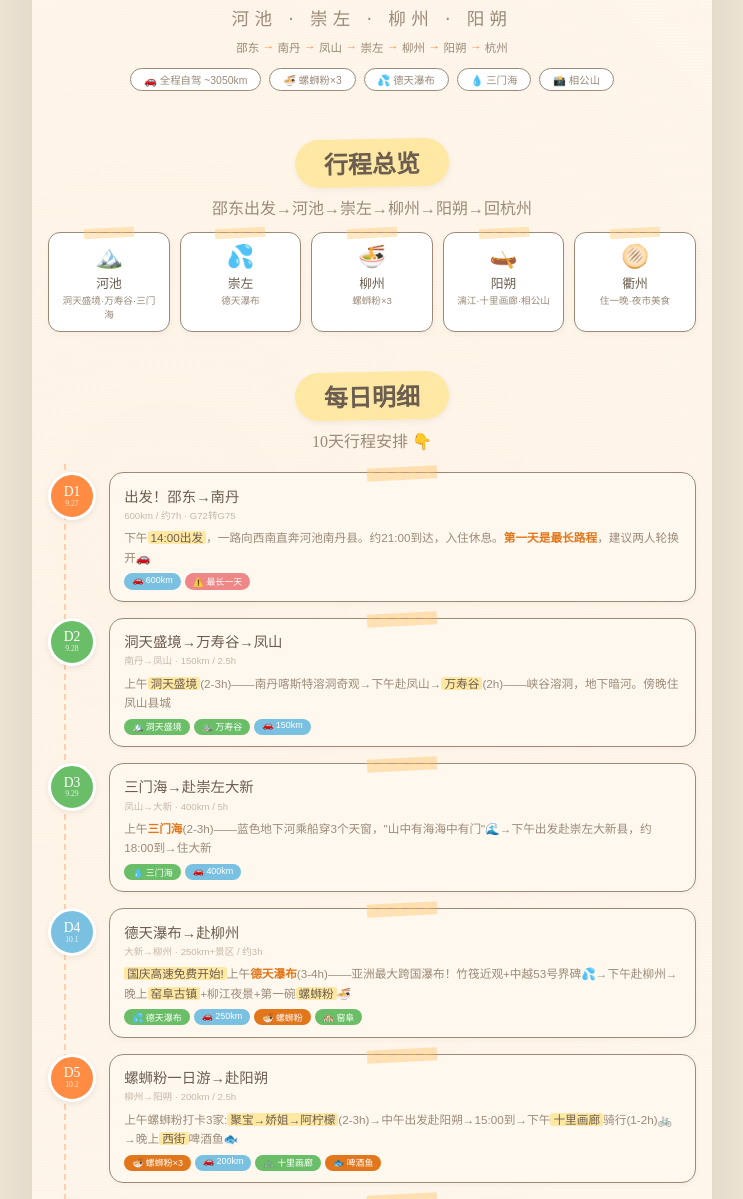
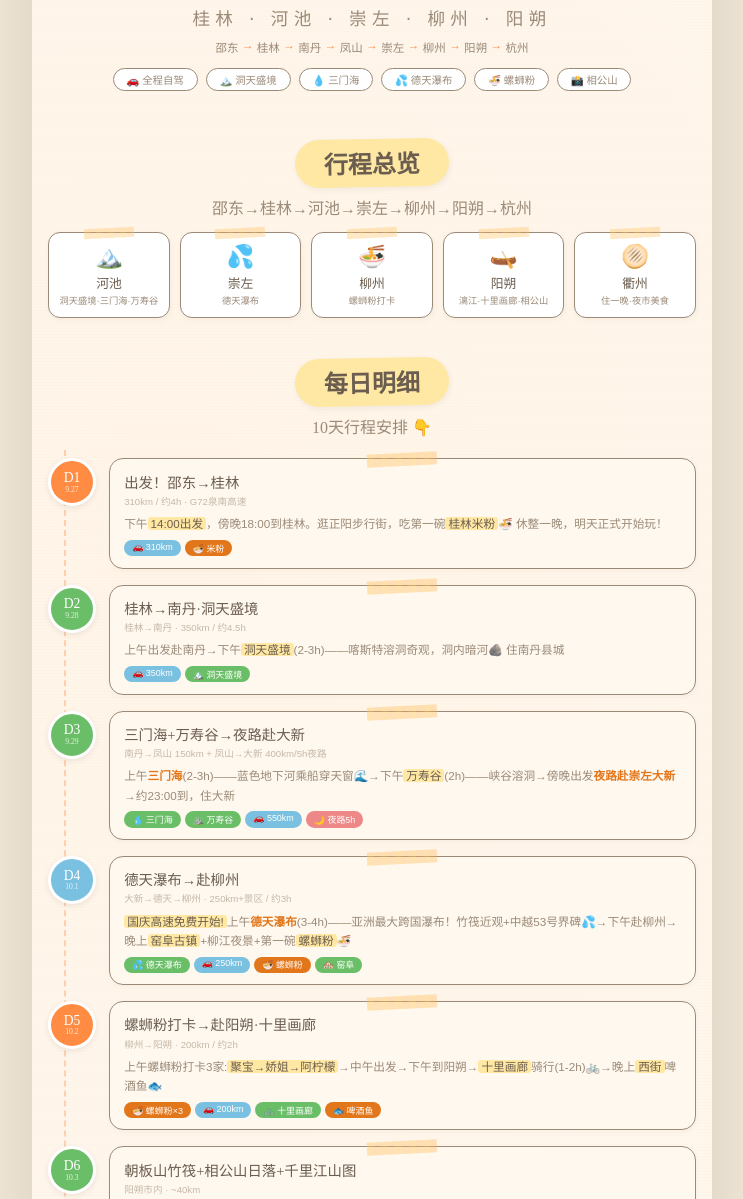
Before and after one commit to Eatingc4/guangxi-travel-guide, a plain HTML site: page index.html in a window 1280 px wide. Shown: the part 126-1325 px from the top of the page, without its empty margins (268-1011 px from the left). Drawn offline with Linux system fonts and the light colour scheme; a web font is replaced by a local one.

Commit message:
新行程：邵东→桂林→南丹→凤山→崇左→柳州→阳朔→杭州

```diff
--- a/index.html
+++ b/index.html
@@ -28,12 +28,12 @@ body{font-family:'ZCOOL XiaoWei','PingFang SC',sans-serif;background:#F0E6D6;col
 .sec-head{text-align:center;padding:1.5rem 1rem 0.8rem;}
 .sec-head h2{font-family:'ZCOOL KuaiLe';font-size:1.5rem;color:var(--ink);display:inline-block;background:var(--yellow);padding:0.4rem 1.8rem;border-radius:50px;box-shadow:1px 2px 6px rgba(0,0,0,0.06);transform:rotate(-1deg);}
 .sec-head p{font-family:'Long Cang';font-size:1rem;color:var(--ink-l);margin-top:0.5rem;}
-.overview{padding:0 1rem 1rem;display:grid;grid-template-columns:repeat(auto-fit,minmax(120px,1fr));gap:0.6rem;}
+.overview{padding:0 1rem 1rem;display:grid;grid-template-columns:repeat(auto-fit,minmax(110px,1fr));gap:0.6rem;}
 .ov-card{background:#fff;border:1.5px solid var(--stroke);border-radius:12px;padding:0.6rem;text-align:center;box-shadow:1px 2px 6px rgba(0,0,0,0.04);position:relative;}
 .ov-card::before{content:'';position:absolute;top:-5px;left:50%;transform:translateX(-50%) rotate(-3deg);width:50px;height:10px;background:repeating-linear-gradient(90deg,rgba(255,200,100,0.4) 0px,rgba(255,200,100,0.4) 6px,rgba(255,180,80,0.3) 6px,rgba(255,180,80,0.3) 12px);z-index:3;}
 .ov-card .ov-emoji{font-size:1.4rem;}
 .ov-card .ov-title{font-family:'ZCOOL KuaiLe';font-size:0.8rem;color:var(--ink);margin-top:0.2rem;}
-.ov-card .ov-desc{font-size:0.6rem;color:var(--ink-l);margin-top:0.1rem;}
+.ov-card .ov-desc{font-size:0.58rem;color:var(--ink-l);margin-top:0.1rem;}
 .tl{position:relative;padding:0.5rem 1rem 1rem;}
 .tl-rail{position:absolute;left:32px;top:0;bottom:0;width:0;border-left:2.5px dashed var(--orange);opacity:0.35;}
 .day{display:grid;grid-template-columns:48px 1fr;gap:0.8rem;margin-bottom:1rem;position:relative;}
@@ -46,8 +46,6 @@ body{font-family:'ZCOOL XiaoWei','PingFang SC',sans-serif;background:#F0E6D6;col
 .day-x{font-size:0.73rem;line-height:1.65;color:var(--ink-l);margin-bottom:0.4rem;}
 .day-x b{color:var(--ink);background:var(--yellow);padding:0 3px;border-radius:3px;font-weight:normal;}
 .day-x .star{color:var(--orange-d);font-weight:bold;}
-.ill{width:100%;border-radius:10px;overflow:hidden;margin-top:0.3rem;}
-.ill svg{width:100%;display:block;}
 .tags{display:flex;gap:0.25rem;flex-wrap:wrap;}
 .tag{font-size:0.56rem;padding:0.1rem 0.5rem;border-radius:9px;color:#fff;}
 .t-drive{background:var(--sky-d);}.t-sight{background:var(--green-d);}.t-food{background:var(--orange-d);}.t-night{background:var(--pink-d);}.t-home{background:var(--yellow-d);color:var(--orange-d);}.t-warn{background:#E88;}.t-ok{background:var(--green-d);}
@@ -63,16 +61,16 @@ body{font-family:'ZCOOL XiaoWei','PingFang SC',sans-serif;background:#F0E6D6;col
   <svg style="position:absolute;top:1.2rem;left:0.8rem;" width="50" height="28" viewBox="0 0 55 30" stroke-linecap="round" stroke-linejoin="round"><path d="M8,22Q3,20 5,14Q3,8 12,8Q15,3 23,5Q30,1 35,7Q45,5 48,13Q53,16 48,22Z" fill="#fff" stroke="#A8D8EA" stroke-width="1.5"/></svg>
   <div style="font-size:0.7rem;color:var(--ink-l);letter-spacing:0.3em;margin-bottom:0.3rem;">✦ 9.27 — 10.7 · 自驾10天 ✦</div>
   <h1>广西自驾游</h1>
-  <div class="sub">河池 · 崇左 · 柳州 · 阳朔</div>
-  <div class="route"><span>邵东</span><span class="route-arrow">→</span><span>南丹</span><span class="route-arrow">→</span><span>凤山</span><span class="route-arrow">→</span><span>崇左</span><span class="route-arrow">→</span><span>柳州</span><span class="route-arrow">→</span><span>阳朔</span><span class="route-arrow">→</span><span>杭州</span></div>
-  <div class="chips"><span class="chip">🚗 全程自驾 ~3050km</span><span class="chip">🍜 螺蛳粉×3</span><span class="chip">💦 德天瀑布</span><span class="chip">💧 三门海</span><span class="chip">📸 相公山</span></div>
+  <div class="sub">桂林 · 河池 · 崇左 · 柳州 · 阳朔</div>
+  <div class="route"><span>邵东</span><span class="route-arrow">→</span><span>桂林</span><span class="route-arrow">→</span><span>南丹</span><span class="route-arrow">→</span><span>凤山</span><span class="route-arrow">→</span><span>崇左</span><span class="route-arrow">→</span><span>柳州</span><span class="route-arrow">→</span><span>阳朔</span><span class="route-arrow">→</span><span>杭州</span></div>
+  <div class="chips"><span class="chip">🚗 全程自驾</span><span class="chip">🏔️ 洞天盛境</span><span class="chip">💧 三门海</span><span class="chip">💦 德天瀑布</span><span class="chip">🍜 螺蛳粉</span><span class="chip">📸 相公山</span></div>
 </div>
 
-<div class="sec-head"><h2>行程总览</h2><p>邵东出发→河池→崇左→柳州→阳朔→回杭州</p></div>
+<div class="sec-head"><h2>行程总览</h2><p>邵东→桂林→河池→崇左→柳州→阳朔→杭州</p></div>
 <div class="overview">
-  <div class="ov-card"><div class="ov-emoji">🏔️</div><div class="ov-title">河池</div><div class="ov-desc">洞天盛境·万寿谷·三门海</div></div>
+  <div class="ov-card"><div class="ov-emoji">🏔️</div><div class="ov-title">河池</div><div class="ov-desc">洞天盛境·三门海·万寿谷</div></div>
   <div class="ov-card"><div class="ov-emoji">💦</div><div class="ov-title">崇左</div><div class="ov-desc">德天瀑布</div></div>
-  <div class="ov-card"><div class="ov-emoji">🍜</div><div class="ov-title">柳州</div><div class="ov-desc">螺蛳粉×3</div></div>
+  <div class="ov-card"><div class="ov-emoji">🍜</div><div class="ov-title">柳州</div><div class="ov-desc">螺蛳粉打卡</div></div>
   <div class="ov-card"><div class="ov-emoji">🛶</div><div class="ov-title">阳朔</div><div class="ov-desc">漓江·十里画廊·相公山</div></div>
   <div class="ov-card"><div class="ov-emoji">🫓</div><div class="ov-title">衢州</div><div class="ov-desc">住一晚·夜市美食</div></div>
 </div>
@@ -81,44 +79,44 @@ body{font-family:'ZCOOL XiaoWei','PingFang SC',sans-serif;background:#F0E6D6;col
 <div class="tl"><div class="tl-rail"></div>
 
 <div class="day"><div class="day-b" style="background:var(--orange);color:#fff;"><div class="dn">D1</div><div class="dd">9.27</div></div><div class="day-c">
-<div class="day-t">出发！邵东→南丹</div><div class="day-d">600km / 约7h · G72转G75</div>
-<div class="day-x">下午<b>14:00出发</b>，一路向西南直奔河池南丹县。约21:00到达，入住休息。<span class="star">第一天是最长路程</span>，建议两人轮换开🚗</div>
-<div class="tags"><span class="tag t-drive">🚗 600km</span><span class="tag t-warn">⚠️ 最长一天</span></div>
+<div class="day-t">出发！邵东→桂林</div><div class="day-d">310km / 约4h · G72泉南高速</div>
+<div class="day-x">下午<b>14:00出发</b>，傍晚18:00到桂林。逛正阳步行街，吃第一碗<b>桂林米粉</b>🍜 休整一晚，明天正式开始玩！</div>
+<div class="tags"><span class="tag t-drive">🚗 310km</span><span class="tag t-food">🍜 米粉</span></div>
 </div></div>
 
 <div class="day"><div class="day-b" style="background:var(--green-d);color:#fff;"><div class="dn">D2</div><div class="dd">9.28</div></div><div class="day-c">
-<div class="day-t">洞天盛境→万寿谷→凤山</div><div class="day-d">南丹→凤山 · 150km / 2.5h</div>
-<div class="day-x">上午<b>洞天盛境</b>(2-3h)——南丹喀斯特溶洞奇观→下午赴凤山→<b>万寿谷</b>(2h)——峡谷溶洞，地下暗河。傍晚住凤山县城</div>
-<div class="tags"><span class="tag t-sight">🏔️ 洞天盛境</span><span class="tag t-sight">⛰️ 万寿谷</span><span class="tag t-drive">🚗 150km</span></div>
+<div class="day-t">桂林→南丹·洞天盛境</div><div class="day-d">桂林→南丹 · 350km / 约4.5h</div>
+<div class="day-x">上午出发赴南丹→下午<b>洞天盛境</b>(2-3h)——喀斯特溶洞奇观，洞内暗河🪨 住南丹县城</div>
+<div class="tags"><span class="tag t-drive">🚗 350km</span><span class="tag t-sight">🏔️ 洞天盛境</span></div>
 </div></div>
 
 <div class="day"><div class="day-b" style="background:var(--green-d);color:#fff;"><div class="dn">D3</div><div class="dd">9.29</div></div><div class="day-c">
-<div class="day-t">三门海→赴崇左大新</div><div class="day-d">凤山→大新 · 400km / 5h</div>
-<div class="day-x">上午<span class="star">三门海</span>(2-3h)——蓝色地下河乘船穿3个天窗，"山中有海海中有门"🌊→下午出发赴崇左大新县，约18:00到→住大新</div>
-<div class="tags"><span class="tag t-sight">💧 三门海</span><span class="tag t-drive">🚗 400km</span></div>
+<div class="day-t">三门海+万寿谷→夜路赴大新</div><div class="day-d">南丹→凤山 150km + 凤山→大新 400km/5h夜路</div>
+<div class="day-x">上午<span class="star">三门海</span>(2-3h)——蓝色地下河乘船穿天窗🌊→下午<b>万寿谷</b>(2h)——峡谷溶洞→傍晚出发<span class="star">夜路赴崇左大新</span>→约23:00到，住大新</div>
+<div class="tags"><span class="tag t-sight">💧 三门海</span><span class="tag t-sight">⛰️ 万寿谷</span><span class="tag t-drive">🚗 550km</span><span class="tag t-warn">🌙 夜路5h</span></div>
 </div></div>
 
 <div class="day"><div class="day-b" style="background:var(--sky-d);color:#fff;"><div class="dn">D4</div><div class="dd">10.1</div></div><div class="day-c">
-<div class="day-t">德天瀑布→赴柳州</div><div class="day-d">大新→柳州 · 250km+景区 / 约3h</div>
+<div class="day-t">德天瀑布→赴柳州</div><div class="day-d">大新→德天→柳州 · 250km+景区 / 约3h</div>
 <div class="day-x"><b>国庆高速免费开始!</b>上午<span class="star">德天瀑布</span>(3-4h)——亚洲最大跨国瀑布！竹筏近观+中越53号界碑💦→下午赴柳州→晚上<b>窑阜古镇</b>+柳江夜景+第一碗<b>螺蛳粉</b>🍜</div>
 <div class="tags"><span class="tag t-sight">💦 德天瀑布</span><span class="tag t-drive">🚗 250km</span><span class="tag t-food">🍜 螺蛳粉</span><span class="tag t-sight">🏘️ 窑阜</span></div>
 </div></div>
 
 <div class="day"><div class="day-b" style="background:var(--orange);color:#fff;"><div class="dn">D5</div><div class="dd">10.2</div></div><div class="day-c">
-<div class="day-t">螺蛳粉一日游→赴阳朔</div><div class="day-d">柳州→阳朔 · 200km / 2.5h</div>
-<div class="day-x">上午螺蛳粉打卡3家:<b>聚宝→娇姐→阿柠檬</b>(2-3h)→中午出发赴阳朔→15:00到→下午<b>十里画廊</b>骑行(1-2h)🚲→晚上<b>西街</b>啤酒鱼🐟</div>
+<div class="day-t">螺蛳粉打卡→赴阳朔·十里画廊</div><div class="day-d">柳州→阳朔 · 200km / 约2h</div>
+<div class="day-x">上午螺蛳粉打卡3家:<b>聚宝→娇姐→阿柠檬</b>→中午出发→下午到阳朔→<b>十里画廊</b>骑行(1-2h)🚲→晚上<b>西街</b>啤酒鱼🐟</div>
 <div class="tags"><span class="tag t-food">🍜 螺蛳粉×3</span><span class="tag t-drive">🚗 200km</span><span class="tag t-sight">🚲 十里画廊</span><span class="tag t-food">🐟 啤酒鱼</span></div>
 </div></div>
 
 <div class="day"><div class="day-b" style="background:var(--green-d);color:#fff;"><div class="dn">D6</div><div class="dd">10.3</div></div><div class="day-c">
-<div class="day-t">阳朔全天：漓江竹筏+相公山日落</div><div class="day-d">阳朔市内 · ~40km</div>
+<div class="day-t">朝板山竹筏+相公山日落+千里江山图</div><div class="day-d">阳朔市内 · ~40km</div>
 <div class="day-x">上午<b>朝板山码头</b>坐电动竹筏游览<span class="star">漓江精华段</span>(往返1h)🛶→逛<b>兴坪老街</b>(20元背景拍照)→下午登<b>相公山</b>看日落(2h)——<span class="star">千里江山图取景地</span>！俯瞰漓江穿过喀斯特峰林✨</div>
 <div class="tags"><span class="tag t-sight">🛶 漓江竹筏</span><span class="tag t-sight">📸 相公山</span><span class="tag t-sight">🖼️ 千里江山图</span></div>
 </div></div>
 
 <div class="day"><div class="day-b" style="background:var(--pink-d);color:#fff;"><div class="dn">D7</div><div class="dd">10.4</div></div><div class="day-c">
 <div class="day-t">返程启动·阳朔→衡阳</div><div class="day-d">650km / 约8h · G65→G72</div>
-<div class="day-x"><b>7:00前出发</b>，走G65包茂→G72泉南高速→经桂林→永州→衡阳，约15:00到。吃衡阳鱼粉🐟，下午休息</div>
+<div class="day-x"><b>7:00前出发</b>，走G65包茂→G72泉南→经桂林→永州→衡阳，约15:00到。吃衡阳鱼粉🐟，下午休息</div>
 <div class="tags"><span class="tag t-drive">🚗 650km</span><span class="tag t-food">🐟 鱼粉</span></div>
 </div></div>
 
@@ -144,7 +142,7 @@ body{font-family:'ZCOOL XiaoWei','PingFang SC',sans-serif;background:#F0E6D6;col
 
 <div class="footer">
   <p>祝旅途愉快 · 一路顺风 🚗✨</p>
-  <p class="m">广西自驾游 · 9.27-10.7 · 河池·崇左·柳州·阳朔 · 2025</p>
+  <p class="m">广西自驾游 · 9.27-10.7 · 桂林·河池·崇左·柳州·阳朔 · 2025</p>
 </div>
 </div>
 </body>
```
